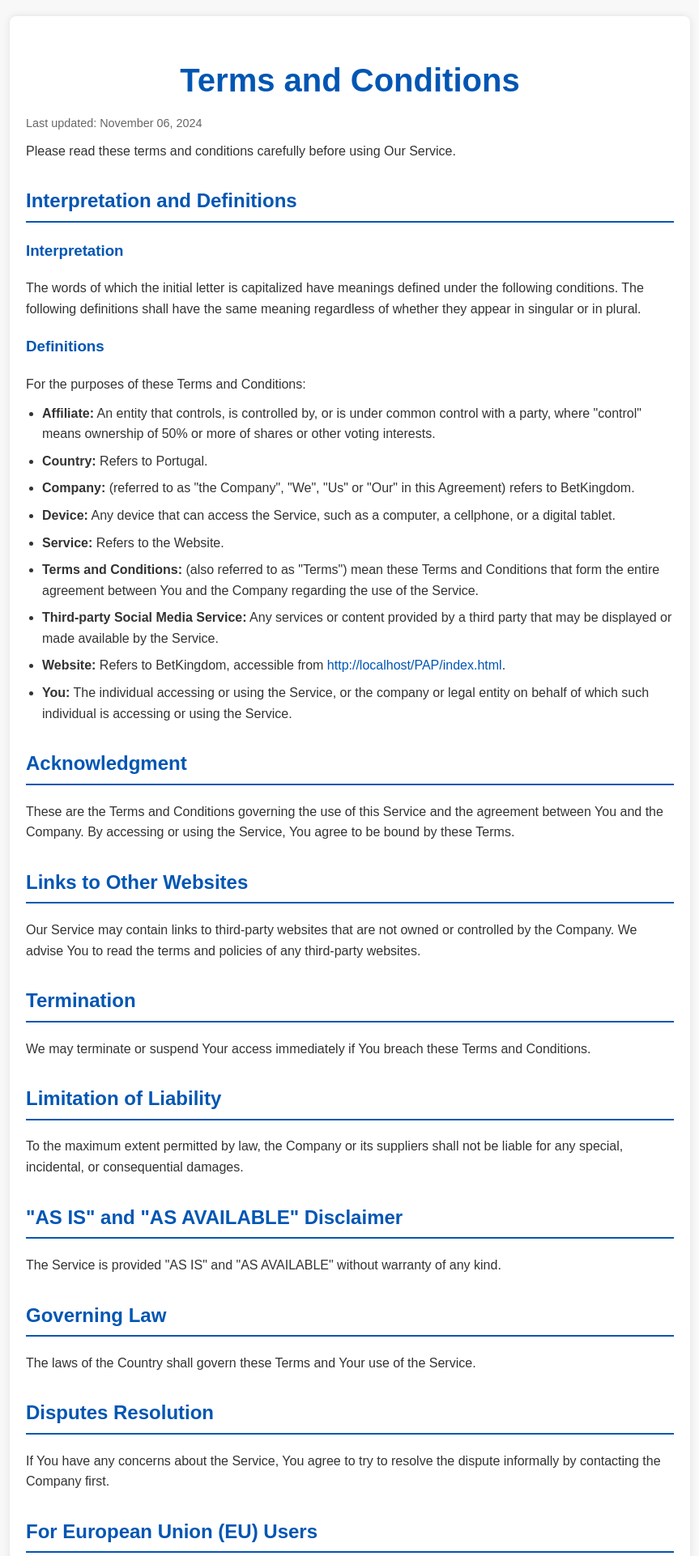
After one commit to wikogeox/PAP, a PHP site: page /termos.html in a window 1280 px wide. The commit adds this page. Shown: the top 1922 px of the page at 81% size, without its empty margins (208-1071 px from the left). Run offline with PHP 8.4, Linux system fonts and the light colour scheme.

Commit message:
login, registo e termos

```diff
--- /dev/null
+++ b/css/termos.css
@@ -0,0 +1,68 @@
+body {
+    font-family: Arial, sans-serif;
+    color: #333;
+    line-height: 1.6;
+    margin: 0;
+    padding: 20px;
+    background-color: #f8f8f8;
+}
+
+h1, h2, h3 {
+    color: #0056b3;
+}
+
+h1 {
+    text-align: center;
+    font-size: 2.5em;
+    margin-bottom: 10px;
+}
+
+h2 {
+    border-bottom: 2px solid #0056b3;
+    padding-bottom: 5px;
+    margin-top: 30px;
+}
+
+p, ul {
+    margin: 10px 0;
+}
+
+ul {
+    padding-left: 20px;
+}
+
+ul li {
+    margin: 8px 0;
+}
+
+strong {
+    color: #333;
+}
+
+a {
+    color: #0056b3;
+    text-decoration: none;
+}
+
+a:hover {
+    text-decoration: underline;
+}
+
+.contact-info {
+    margin-top: 20px;
+    font-weight: bold;
+}
+
+.updated-date {
+    font-size: 0.9em;
+    color: #666;
+}
+
+.container {
+    max-width: 800px;
+    margin: 0 auto;
+    padding: 20px;
+    background: #ffffff;
+    box-shadow: 0 0 10px rgba(0, 0, 0, 0.1);
+    border-radius: 8px;
+}
--- /dev/null
+++ b/termos.html
@@ -0,0 +1,78 @@
+<!DOCTYPE html>
+<html lang="en">
+<head>
+    <meta charset="UTF-8">
+    <meta name="viewport" content="width=device-width, initial-scale=1.0">
+    <title>Terms and Conditions</title>
+    <link rel="stylesheet" href="css\termos.css">
+</head>
+<body>
+    <div class="container">
+        <h1>Terms and Conditions</h1>
+        <p class="updated-date">Last updated: November 06, 2024</p>
+
+        <p>Please read these terms and conditions carefully before using Our Service.</p>
+
+        <h2>Interpretation and Definitions</h2>
+
+        <h3>Interpretation</h3>
+        <p>The words of which the initial letter is capitalized have meanings defined under the following conditions. The following definitions shall have the same meaning regardless of whether they appear in singular or in plural.</p>
+
+        <h3>Definitions</h3>
+        <p>For the purposes of these Terms and Conditions:</p>
+        <ul>
+            <li><strong>Affiliate:</strong> An entity that controls, is controlled by, or is under common control with a party, where "control" means ownership of 50% or more of shares or other voting interests.</li>
+            <li><strong>Country:</strong> Refers to Portugal.</li>
+            <li><strong>Company:</strong> (referred to as "the Company", "We", "Us" or "Our" in this Agreement) refers to BetKingdom.</li>
+            <li><strong>Device:</strong> Any device that can access the Service, such as a computer, a cellphone, or a digital tablet.</li>
+            <li><strong>Service:</strong> Refers to the Website.</li>
+            <li><strong>Terms and Conditions:</strong> (also referred to as "Terms") mean these Terms and Conditions that form the entire agreement between You and the Company regarding the use of the Service.</li>
+            <li><strong>Third-party Social Media Service:</strong> Any services or content provided by a third party that may be displayed or made available by the Service.</li>
+            <li><strong>Website:</strong> Refers to BetKingdom, accessible from <a href="http://localhost/PAP/index.html" target="_blank">http://localhost/PAP/index.html</a>.</li>
+            <li><strong>You:</strong> The individual accessing or using the Service, or the company or legal entity on behalf of which such individual is accessing or using the Service.</li>
+        </ul>
+
+        <h2>Acknowledgment</h2>
+        <p>These are the Terms and Conditions governing the use of this Service and the agreement between You and the Company. By accessing or using the Service, You agree to be bound by these Terms.</p>
+
+        <h2>Links to Other Websites</h2>
+        <p>Our Service may contain links to third-party websites that are not owned or controlled by the Company. We advise You to read the terms and policies of any third-party websites.</p>
+
+        <h2>Termination</h2>
+        <p>We may terminate or suspend Your access immediately if You breach these Terms and Conditions.</p>
+
+        <h2>Limitation of Liability</h2>
+        <p>To the maximum extent permitted by law, the Company or its suppliers shall not be liable for any special, incidental, or consequential damages.</p>
+
+        <h2>"AS IS" and "AS AVAILABLE" Disclaimer</h2>
+        <p>The Service is provided "AS IS" and "AS AVAILABLE" without warranty of any kind.</p>
+
+        <h2>Governing Law</h2>
+        <p>The laws of the Country shall govern these Terms and Your use of the Service.</p>
+
+        <h2>Disputes Resolution</h2>
+        <p>If You have any concerns about the Service, You agree to try to resolve the dispute informally by contacting the Company first.</p>
+
+        <h2>For European Union (EU) Users</h2>
+        <p>If You are a European Union consumer, you benefit from any mandatory provisions of the law of the country in which You are resident.</p>
+
+        <h2>United States Legal Compliance</h2>
+        <p>You represent and warrant that You are not located in a country subject to U.S. government embargoes or designated as a "terrorist supporting" country.</p>
+
+        <h2>Severability and Waiver</h2>
+
+        <h3>Severability</h3>
+        <p>If any provision of these Terms is held to be invalid, the remaining provisions will continue in effect.</p>
+
+        <h3>Waiver</h3>
+        <p>The failure to exercise a right or require performance shall not affect the ability to exercise such right or require such performance at any time thereafter.</p>
+
+        <h2>Changes to These Terms and Conditions</h2>
+        <p>We reserve the right to modify these Terms at any time. Continuing to use Our Service after changes become effective means You agree to be bound by the revised terms.</p>
+
+        <h2>Contact Us</h2>
+        <p>If you have any questions about these Terms and Conditions, you can contact us:</p>
+        <p class="contact-info">By email: ivanalmeida02@gmail.com</p>
+    </div>
+</body>
+</html>
```
Also changed, not shown: css/login.css (+162 -0 lines), css/registo.css (+15 -6 lines), css/roleta.css (+103 -6 lines), login.html (+38 -0 lines), registo.html (+12 -8 lines), roleta.html (+17 -1 lines), alterarPW.html (added), css/alterarPW.css (added), imagens/fundo.png (renamed from css/fundo.png).
